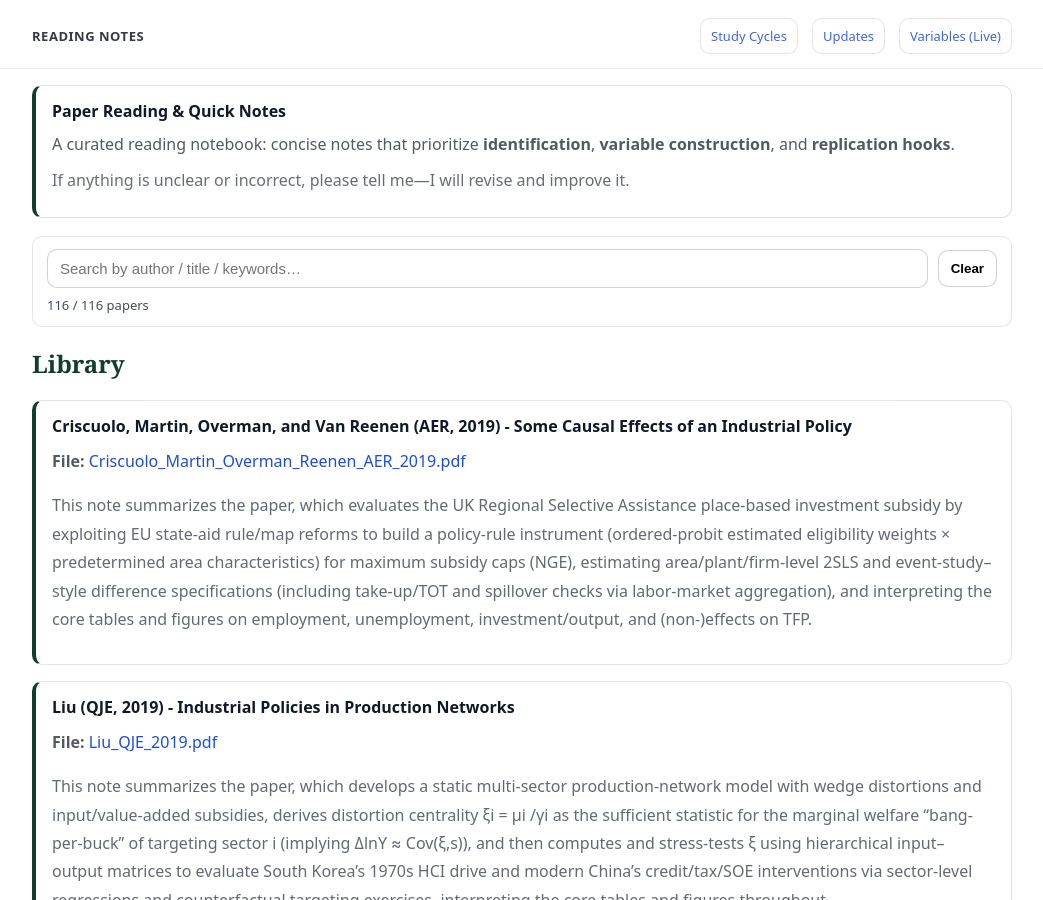
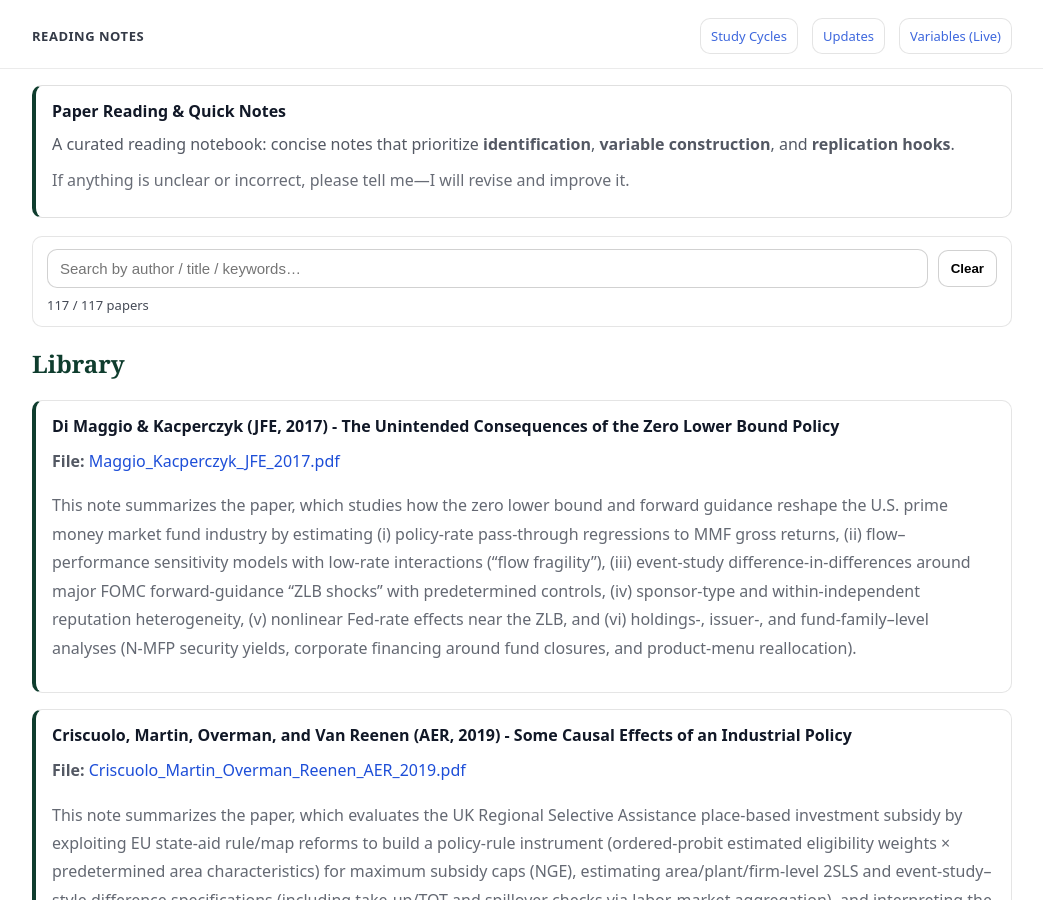
Before and after one commit to yaxinzn/study-archive, a Jekyll site: the page built from reading/index.md, in a window 1280 px wide and 900 px high. Shown: the whole window, without its empty margins (118-1161 px from the left). Built offline with Jekyll 4.4.1, drawn with Linux system fonts in a browser that asks for light colours.

Commit message:
Reading: add/update Maggio_Kacperczyk_JFE_2017.pdf

```diff
--- a/_data/reading.yml
+++ b/_data/reading.yml
@@ -1,3 +1,7 @@
+- title: "Di Maggio & Kacperczyk (JFE, 2017) - The Unintended Consequences of the Zero Lower Bound Policy"
+  file: "Maggio_Kacperczyk_JFE_2017.pdf"
+  desc: "This note summarizes the paper, which studies how the zero lower bound and forward guidance reshape the U.S. prime money market fund industry by estimating (i) policy-rate pass-through regressions to MMF gross returns, (ii) flow–performance sensitivity models with low-rate interactions (“flow fragility”), (iii) event-study difference-in-differences around major FOMC forward-guidance “ZLB shocks” with predetermined controls, (iv) sponsor-type and within-independent reputation heterogeneity, (v) nonlinear Fed-rate effects near the ZLB, and (vi) holdings-, issuer-, and fund-family–level analyses (N-MFP security yields, corporate financing around fund closures, and product-menu reallocation)."
+
 - title: "Criscuolo, Martin, Overman, and Van Reenen (AER, 2019) - Some Causal Effects of an Industrial Policy"
   file: "Criscuolo_Martin_Overman_Reenen_AER_2019.pdf"
   desc: "This note summarizes the paper, which evaluates the UK Regional Selective Assistance place-based investment subsidy by exploiting EU state-aid rule/map reforms to build a policy-rule instrument (ordered-probit estimated eligibility weights × predetermined area characteristics) for maximum subsidy caps (NGE), estimating area/plant/firm-level 2SLS and event-study–style difference specifications (including take-up/TOT and spillover checks via labor-market aggregation), and interpreting the core tables and figures on employment, unemployment, investment/output, and (non-)effects on TFP."
```
Also changed, not shown: 1 other file.
